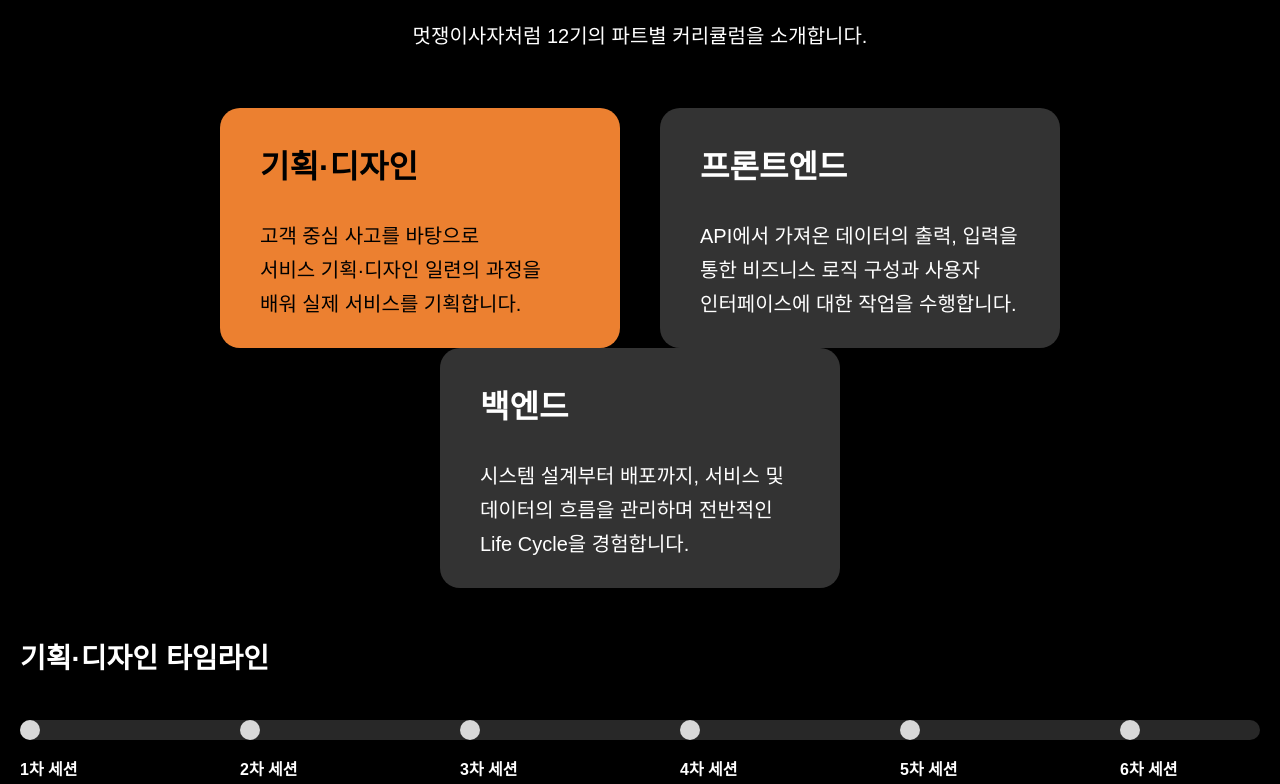
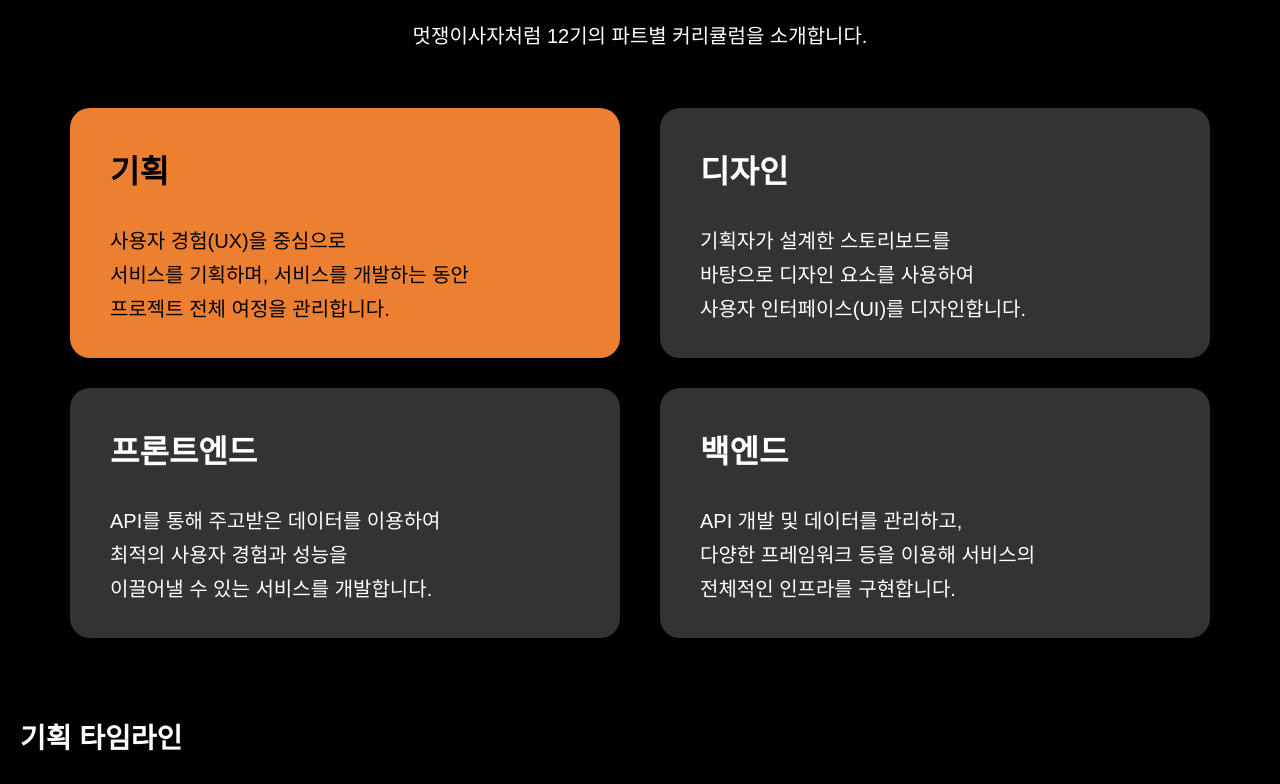
Before and after one commit to Likelion-HongikUniv/likelion-hongik-client, a React (Create React App) app: page / in a window 1280 px wide. Shown: the part 1076-1860 px from the top of the page. Built offline with nearby package versions, Linux system fonts and the light colour scheme; no server answers; a small style sheet from the web is missing; a web font is replaced by a local one; what recoil-persist would draw is missing.

Commit message:
fix: mainPage 및 recruitPage 커리큘럼 디자인 수정

```diff
--- a/src/components/mainPage/Curriculum.tsx
+++ b/src/components/mainPage/Curriculum.tsx
@@ -3,6 +3,7 @@ import styled from "styled-components";
 import Part1 from "./Curriculum/Part1";
 import Part2 from "./Curriculum/Part2";
 import Part3 from "./Curriculum/Part3";
+import Part4 from "./Curriculum/Part4";
 import "../../styles/curriculum.css";
 import AOS from "aos";
 import "aos/dist/aos.css";
@@ -17,10 +18,11 @@ const Curriculum = () => {
     1: <Part1 />,
     2: <Part2 />,
     3: <Part3 />,
+    4: <Part4 />,
   };
 
   useEffect(() => {
-    const btnId = ["1", "2", "3"];
+    const btnId = ["1", "2", "3", "4"];
     const nonBtnId = btnId.filter((item) => item !== content);
     document.getElementById(content)!.style.color = "#000000";
     document.getElementById(content)!.style.backgroundColor = "#EC8030";
@@ -41,25 +43,49 @@ const Curriculum = () => {
     <Container data-aos="fade-up">
       <BoxContainer>
         <PartBtn id="1" onClick={handleClickButton}>
-          <PartName id="1">기획·디자인</PartName>
+          <PartName id="1">기획</PartName>
           <PartText id="1">
+            사용자 경험(UX)을 중심으로 <br />
+            서비스를 기획하며, 서비스를 개발하는 동안
+            <br />
+            프로젝트 전체 여정을 관리합니다.
+          </PartText>
+        </PartBtn>
+        <PartBtn id="2" onClick={handleClickButton}>
+          <PartName id="2">디자인</PartName>
+          <PartText id="2">
+            기획자가 설계한 스토리보드를
+            <br />
+            바탕으로 디자인 요소를 사용하여
+            <br />
+            사용자 인터페이스(UI)를 디자인합니다.
+          </PartText>
+        </PartBtn>
+        <PartBtn id="3" onClick={handleClickButton}>
+          <PartName id="3">프론트엔드</PartName>
+          <PartText id="3">
+            API를 통해 주고받은 데이터를 이용하여
+            <br /> 최적의 사용자 경험과 성능을
+            <br />
+            이끌어낼 수 있는 서비스를 개발합니다.
+          </PartText>
+        </PartBtn>
+        <PartBtn id="4" onClick={handleClickButton}>
+          <PartName id="4">백엔드</PartName>
+          <PartText id="4">
+            API 개발 및 데이터를 관리하고,
+            <br /> 다양한 프레임워크 등을 이용해 서비스의 <br />
+            전체적인 인프라를 구현합니다.
+          </PartText>
+        </PartBtn>
+        {/* <PartBtn id="4" onClick={handleClickButton}>
+          <PartName id="4">디자인</PartName>
+          <PartText id="4">
             고객 중심 사고를 바탕으로
             <br />
             서비스 기획·디자인 일련의 과정을 배워 실제 서비스를 기획합니다.
           </PartText>
-        </PartBtn>
-        <PartBtn id="2" onClick={handleClickButton}>
-          <PartName id="2">프론트엔드</PartName>
-          <PartText id="2">
-            API에서 가져온 데이터의 출력, 입력을 통한 비즈니스 로직 구성과 사용자 인터페이스에 대한 작업을 수행합니다.
-          </PartText>
-        </PartBtn>
-        <PartBtn id="3" onClick={handleClickButton}>
-          <PartName id="3">백엔드</PartName>
-          <PartText id="3">
-            시스템 설계부터 배포까지, 서비스 및 데이터의 흐름을 관리하며 전반적인 Life Cycle을 경험합니다.
-          </PartText>
-        </PartBtn>
+        </PartBtn> */}
       </BoxContainer>
       <PartContainer id="animation">{content && <TimeLine>{selectComponent[content]}</TimeLine>}</PartContainer>
     </Container>
@@ -72,14 +98,25 @@ const PartBtn = styled.button`
   border-radius: 20px;
   text-align: left;
   margin: 0px 20px;
-  @media (max-width: 768px) {
-    width: 247px;
+  margin-bottom: 30px;
+  @media (max-width: 767px) {
+    /* width: 247px; */
+    width: 280px;
     height: 141px;
     flex-shrink: 0;
   }
-  @media (min-width: 768px) and (max-width: 1024px) {
-    width: 218px;
-    height: 148px;
+  @media (min-width: 768px) and (max-width: 1023px) {
+    width: 250px; // 기존 218 width
+
+    height: 148px; // 기존 148 height
+  }
+  @media (min-width: 1024px) and (max-width: 1439px) {
+    width: 400px;
+    height: 190px;
+  }
+  @media (min-width: 1025px) {
+    width: 550px;
+    height: 250px;
   }
 `;
 
--- a/src/components/mainPage/Curriculum/Part1.tsx
+++ b/src/components/mainPage/Curriculum/Part1.tsx
@@ -4,7 +4,7 @@ import * as S from "../../../styles/mainPage/curriculumStyle";
 const Part1 = () => {
   return (
     <S.Box>
-      <S.PartName>기획·디자인 타임라인</S.PartName>
+      <S.PartName>기획 타임라인</S.PartName>
       <S.BarContainer>
         <S.Dot1>
           <S.Date>1차 세션</S.Date>
--- a/src/components/mainPage/Curriculum/Part2.tsx
+++ b/src/components/mainPage/Curriculum/Part2.tsx
@@ -4,7 +4,7 @@ import * as S from "../../../styles/mainPage/curriculumStyle";
 const Part2 = () => {
   return (
     <S.Box>
-      <S.PartName>프론트엔드 타임라인</S.PartName>
+      <S.PartName>디자인 타임라인</S.PartName>
       <S.BarContainer>
         <S.Dot1>
           <S.Date>1차 세션</S.Date>
--- /dev/null
+++ b/src/components/mainPage/Curriculum/Part4.tsx
@@ -0,0 +1,38 @@
+import React from "react";
+import * as S from "../../../styles/mainPage/curriculumStyle";
+
+const Part3 = () => {
+  return (
+    <S.Box>
+      <S.PartName>백엔드 타임라인</S.PartName>
+      <S.BarContainer>
+        <S.Dot1>
+          <S.Date>1차 세션</S.Date>
+          <S.Text>GitHub</S.Text>
+        </S.Dot1>
+        <S.Dot2>
+          <S.Date>2차 세션</S.Date>
+          <S.Text>html/css</S.Text>
+        </S.Dot2>
+        <S.Dot3>
+          <S.Date>3차 세션</S.Date>
+          <S.Text>Python</S.Text>
+        </S.Dot3>
+        <S.Dot4>
+          <S.Date>4차 세션</S.Date>
+          <S.Text>Django 기초</S.Text>
+        </S.Dot4>
+        <S.Dot5>
+          <S.Date>5차 세션</S.Date>
+          <S.Text>Django 심화</S.Text>
+        </S.Dot5>
+        <S.Dot6>
+          <S.Date>6차 세션</S.Date>
+          <S.Text>Django rest API / MySQL 연동</S.Text>
+        </S.Dot6>
+      </S.BarContainer>
+    </S.Box>
+  );
+};
+
+export default Part3;
--- a/src/components/mainPage/Recruiting.tsx
+++ b/src/components/mainPage/Recruiting.tsx
@@ -23,7 +23,7 @@ const Recruiting = () => {
         <Title>멋쟁이사자처럼 12기</Title>
         {/* 아래 항목 수정 필요 */}
         <Text>
-          지원 기간: 2023.02.20 ~ 2023.03.10
+          지원 기간: 2023.02.19 ~ 2023.03.08
           <br />
           모집 인원: 총 30명 내외 선발 예정
         </Text>
--- a/src/components/recruitPage/Part.tsx
+++ b/src/components/recruitPage/Part.tsx
@@ -4,7 +4,7 @@ import { WHITE_1 } from "../../styles/theme";
 export function Part() {
   return (
     <ForDiv>
-      <div>
+      <Div1>
         <TitleText>모집 직군</TitleText>
         <BoxGrid>
           <PartBox>
@@ -40,42 +40,51 @@ export function Part() {
           <PartBox>
             <PartText>프론트엔드</PartText>
             <PartSmallText>
-              API에서 가져온 데이터의 출력, 입력을
+              API를 통해 주고받은 데이터를 이용하여
+              <br /> 최적의 사용자 경험과 성능을
               <br />
-              통한 비즈니스 로직 구성과 사용자
-              <br />
-              인터페이스에 대한 작업을 수행합니다.
+              이끌어낼 수 있는 서비스를 개발합니다.
             </PartSmallText>
           </PartBox>
           <PartBox>
             <PartText>백엔드</PartText>
             <PartSmallText>
-              시스템 설계부터 배포까지,
-              <br />
-              서비스 및 데이터의 흐름을 관리하며
-              <br />
-              전반적인 Life Cycle을 경험합니다.
+              API 개발 및 데이터를 관리하고,
+              <br /> 다양한 프레임워크 등을 이용해 서비스의 <br />
+              전체적인 인프라를 구현합니다.
             </PartSmallText>
           </PartBox>
         </BoxGrid>
-      </div>
+      </Div1>
     </ForDiv>
   );
 }
 
+const Div1 = styled.div`
+  width: 100%;
+  align-items: center;
+  justify-content: center;
+`;
 const ForDiv = styled.div`
   font-weight: 800;
   display: flex;
   justify-content: center;
   padding: 0 340px;
   /* margin-left: 150px; */
+  margin: 0;
 
   @media (max-width: 391px) {
     padding: 0 0;
+    margin-left: 4.5px;
   }
   @media (min-width: 391px) and (max-width: 767px) {
     //모바일
     padding: 0 0;
+    /* margin-left: 20px; */
+    align-items: center;
+    justify-items: center;
+    justify-content: center;
+    margin-left: 29px;
   }
 
   @media (min-width: 768px) and (max-width: 1023px) {
@@ -123,7 +132,7 @@ const TitleText = styled.div`
 `;
 
 const PartBox = styled.div`
-  height: 240px;
+  height: 260px;
   width: 600px;
   border-radius: 20px;
   background: #333333cc;
@@ -144,13 +153,14 @@ const PartBox = styled.div`
   @media (min-width: 768px) and (max-width: 1023px) {
     // 테블릿 세로
     margin-top: 20px;
-    width: 220px;
+    width: 350px;
     height: 148px;
+    justify-content: center;
   }
 
   @media (min-width: 1024px) and (max-width: 1200px) {
     margin-top: 20px;
-    width: 220px;
+    width: 350px;
     height: 148px;
   }
 `;
@@ -168,6 +178,7 @@ const BoxGrid = styled.div`
   @media (min-width: 391px) and (max-width: 767px) {
     //모바일
     display: inline;
+    justify-content: center;
   }
 
   @media (min-width: 768px) and (max-width: 1023px) {
--- a/src/pages/MainPage.tsx
+++ b/src/pages/MainPage.tsx
@@ -36,7 +36,7 @@ export function MainPage() {
           </>
           <>
             <Title data-aos="zoom-in">Recruiting</Title>
-            <Desc data-aos="zoom-in">멋쟁이사자처럼에 지원하기</Desc>
+            <Desc data-aos="zoom-in">멋쟁이사자처럼 지원하기</Desc>
             <Recruiting />
           </>
           <Channel />
```
